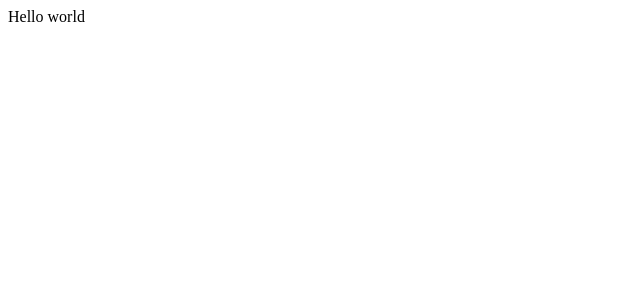
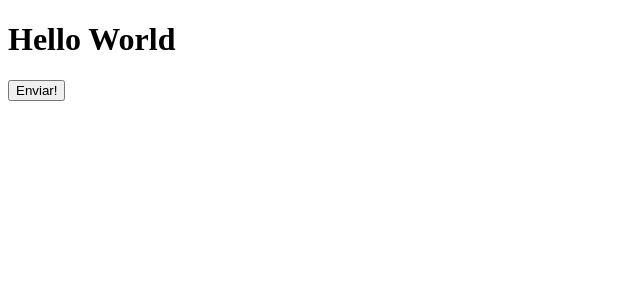
Before and after one commit to GilCarvalhal/fundamentos-react, a React (Create React App) app: page / in a window 1280 px wide. Shown: the top 300 px of the page, without its empty margins (0-640 px from the left). Built offline with nearby package versions, Linux system fonts and the light colour scheme.

Commit message:
Criando o primeiro componente

```diff
--- a/public/index.html
+++ b/public/index.html
@@ -1,43 +1,16 @@
 <!DOCTYPE html>
 <html lang="en">
+
 <head>
   <meta charset="utf-8" />
-    <link rel="icon" href="%PUBLIC_URL%/favicon.ico" />
   <meta name="viewport" content="width=device-width, initial-scale=1" />
-    <meta name="theme-color" content="#000000" />
-    <meta
-      name="description"
-      content="Web site created using create-react-app"
-    />
-    <link rel="apple-touch-icon" href="%PUBLIC_URL%/logo192.png" />
-    <!--
-      manifest.json provides metadata used when your web app is installed on a
-      user's mobile device or desktop. See https://developers.google.com/web/fundamentals/web-app-manifest/
-    -->
-    <link rel="manifest" href="%PUBLIC_URL%/manifest.json" />
-    <!--
-      Notice the use of %PUBLIC_URL% in the tags above.
-      It will be replaced with the URL of the `public` folder during the build.
-      Only files inside the `public` folder can be referenced from the HTML.
-
-      Unlike "/favicon.ico" or "favicon.ico", "%PUBLIC_URL%/favicon.ico" will
-      work correctly both with client-side routing and a non-root public URL.
-      Learn how to configure a non-root public URL by running `npm run build`.
-    -->
   <title>React App</title>
 </head>
+
 <body>
   <noscript>You need to enable JavaScript to run this app.</noscript>
   <div id="root"></div>
-    <!--
-      This HTML file is a template.
-      If you open it directly in the browser, you will see an empty page.
 
-      You can add webfonts, meta tags, or analytics to this file.
-      The build step will place the bundled scripts into the <body> tag.
+</body>
 
-      To begin the development, run `npm start` or `yarn start`.
-      To create a production bundle, use `npm run build` or `yarn build`.
-    -->
-  </body>
 </html>
--- a/src/App.js
+++ b/src/App.js
@@ -1,9 +1,20 @@
-function App() {
-  return (
-  <div className="App">
-    Hello world
-  </div>
-  );
+import React, { Component } from "react";
+
+class Button extends Component {
+  render() {
+    return <button>Enviar!</button>;
+  }
 }
 
-export default App;
+class Teste extends Component {
+  render() {
+    return (
+      <>
+        <h1>Hello World</h1>
+        <Button />
+      </>
+    );
+  }
+}
+
+export default Teste;
```
Lines whose indentation alone changed are shown as unchanged.
